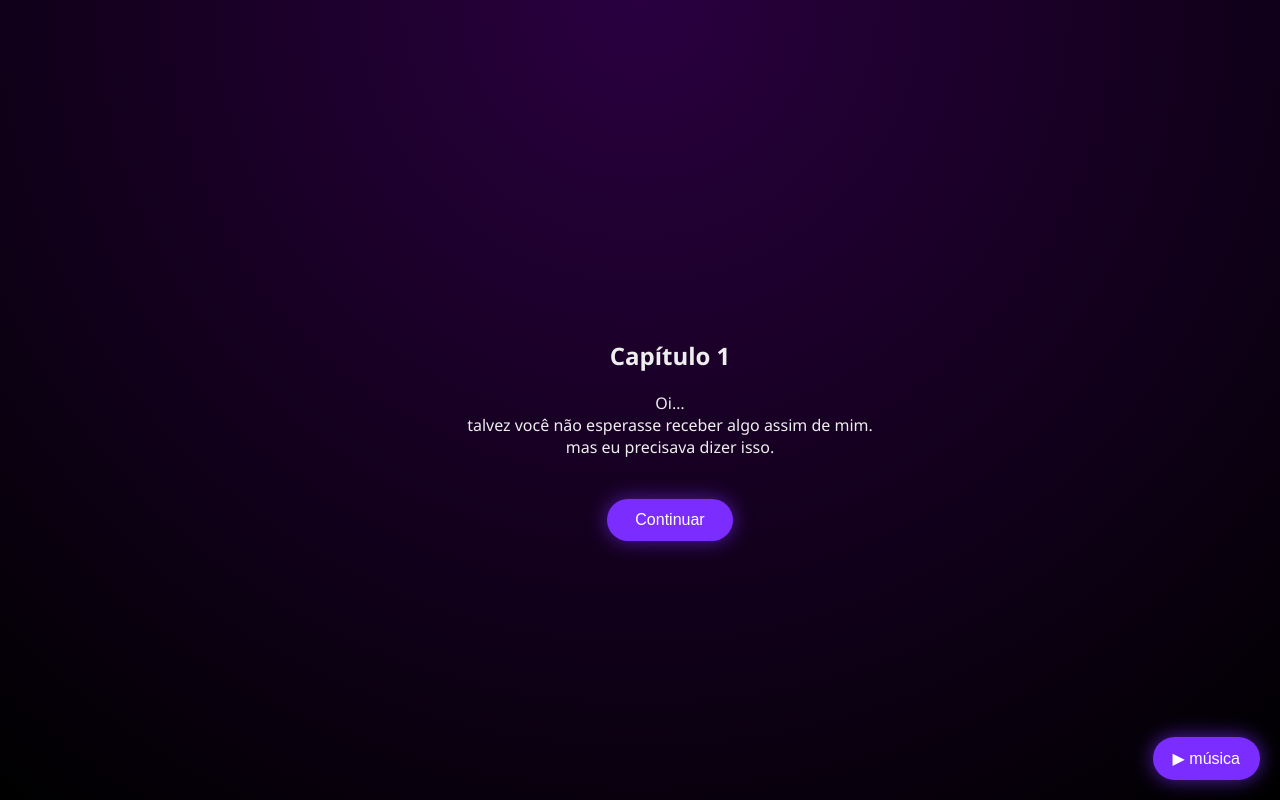
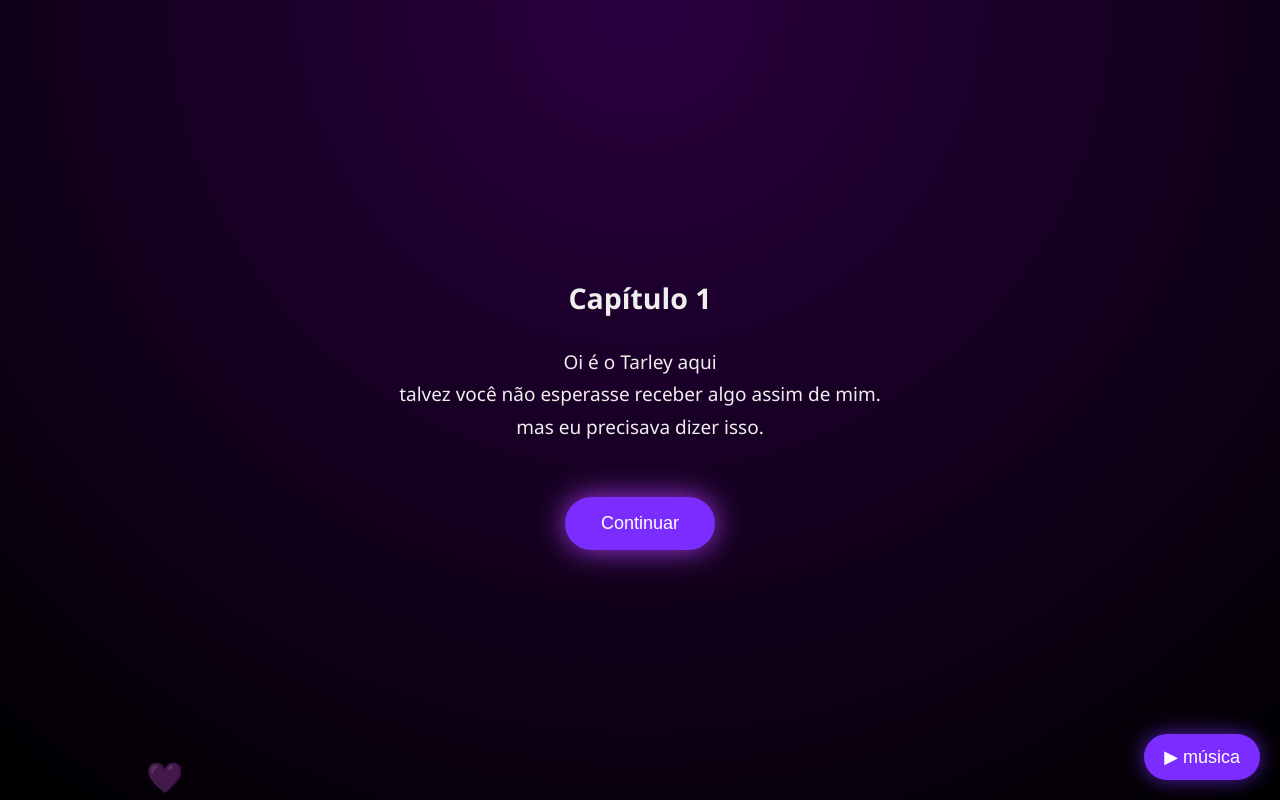
Before and after one commit to tarllemoon/Keury, a plain HTML site: page index.html in a window 1280 px wide. Drawn offline with Linux system fonts and the light colour scheme.

Commit message:
Update index.html

```diff
--- a/index.html
+++ b/index.html
@@ -4,9 +4,35 @@
 <title>Para Você</title>
 <style>
 html,body{margin:0;padding:0;width:100%;height:100%;font-family:'Segoe UI',sans-serif;background:radial-gradient(circle at top, #2a0040, #000);color:#eee;overflow:hidden}
-#container{width:100%;height:100%;display:flex;align-items:center;justify-content:center;flex-direction:column;text-align:center;padding:30px}
-.card{max-width:500px;animation:fadeIn 1.5s}
-button{margin-top:25px;padding:12px 28px;border:none;border-radius:30px;background:#7b2cff;color:white;font-size:16px;cursor:pointer;box-shadow:0 0 20px rgba(123,44,255,0.6)}
+#container{
+width:100%;
+height:100%;
+display:flex;
+align-items:center;
+justify-content:center;
+flex-direction:column;
+text-align:center;
+padding:20px;
+box-sizing:border-box
+}
+.card{
+  max-width:650px;
+  font-size:19px;
+  line-height:1.7;
+  animation:fadeIn 1.5s
+}
+
+button{
+  margin-top:35px;
+  padding:16px 36px;
+  border:none;
+  border-radius:40px;
+  background:#7b2cff;
+  color:white;
+  font-size:18px;
+  cursor:pointer;
+  box-shadow:0 0 30px rgba(180,60,255,0.9)
+}
 button:hover{transform:scale(1.05)}
 @keyframes fadeIn{from{opacity:0;transform:translateY(20px)}to{opacity:1;transform:translateY(0)}}
 .heart{position:fixed;color:#b366ff;font-size:20px;animation:fall 8s linear infinite}
@@ -34,8 +60,8 @@ box-shadow:0 0 20px rgba(123,44,255,0.7);
 </div>
 <script>
 const pages = [
-"<h2>Capítulo 1</h2><p>Oi…<br>talvez você não esperasse receber algo assim de mim.<br>mas eu precisava dizer isso.</p>",
-"<h2>Capítulo 2</h2><p>Eu sei que tô aqui de novo.<br>porque eu te amo.<br>e tô tentando de novo.</p>",
+"<h2>Capítulo 1</h2><p>Oi é o Tarley aqui<br>talvez você não esperasse receber algo assim de mim.<br>mas eu precisava dizer isso.</p>",
+"<h2>Capítulo 2</h2><p>Eu sei que tô aqui de novo.<br>Pois eu te amo.<br>E tô tentando de novo.</p>",
 "<h2>Capítulo 3</h2><p>No começo eu me afastei.<br>Eu achei que o que eu sentia era só vontade, só desejo…<br>mas o tempo me mostrou que não era.</p>",
 "<h2>Capítulo 4</h2><p>Eu sinto sua falta do jeito mais silencioso possível.<br>Nos detalhes.<br>Nas músicas.<br>Nos gostos parecidos.<br>No jeito que você combina comigo sem nem tentar.</p>",
 "<h2>Capítulo 5</h2><p>Você não é qualquer pessoa.<br>Você é rara.<br>Alternativa.<br>Linda de um jeito que não se explica — se sente.</p>",
@@ -45,7 +71,7 @@ const pages = [
 let i=0;
 document.getElementById('text').innerHTML=pages[i];
 function next(){i++; if(i<pages.length){document.getElementById('text').innerHTML=pages[i];} else {document.querySelector('button').style.display='none';}}
-function spawnHeart(){const h=document.createElement('div');h.className='heart';h.innerHTML='❤';h.style.left=Math.random()*100+'vw';h.style.fontSize=12+Math.random()*18+'px';document.body.appendChild(h);setTimeout(()=>h.remove(),8000)}
+function spawnHeart(){const h=document.createElement('div');h.className='heart';h.innerHTML='💜';h.style.left=Math.random()*100+'vw';h.style.fontSize=12+Math.random()*18+'px';document.body.appendChild(h);setTimeout(()=>h.remove(),8000)}
 setInterval(spawnHeart,600);
 </script>
 </body>
```
